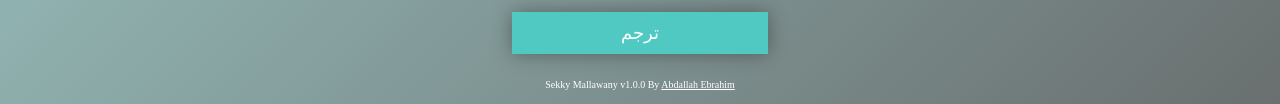
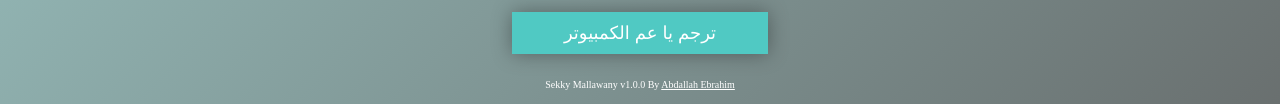
Before and after one commit to AbdallahMezo/SekkyMallawany, a plain HTML site: page index.html in a window 1280 px wide. Shown: the part 395-499 px from the top of the page. Drawn offline with nearby package versions, Linux system fonts and the light colour scheme.

Commit message:
change button text

```diff
--- a/index.html
+++ b/index.html
@@ -21,7 +21,7 @@
         </div>
         <div class="input">
             <input id="input" type="text" placeholder="اكتب اللى انت عاوز تترجمه">
-            <button id="button">ترجم</button>
+            <button id="button"> ترجم يا عم الكمبيوتر </button>
         </div>
 
         <div class="credits">
```
